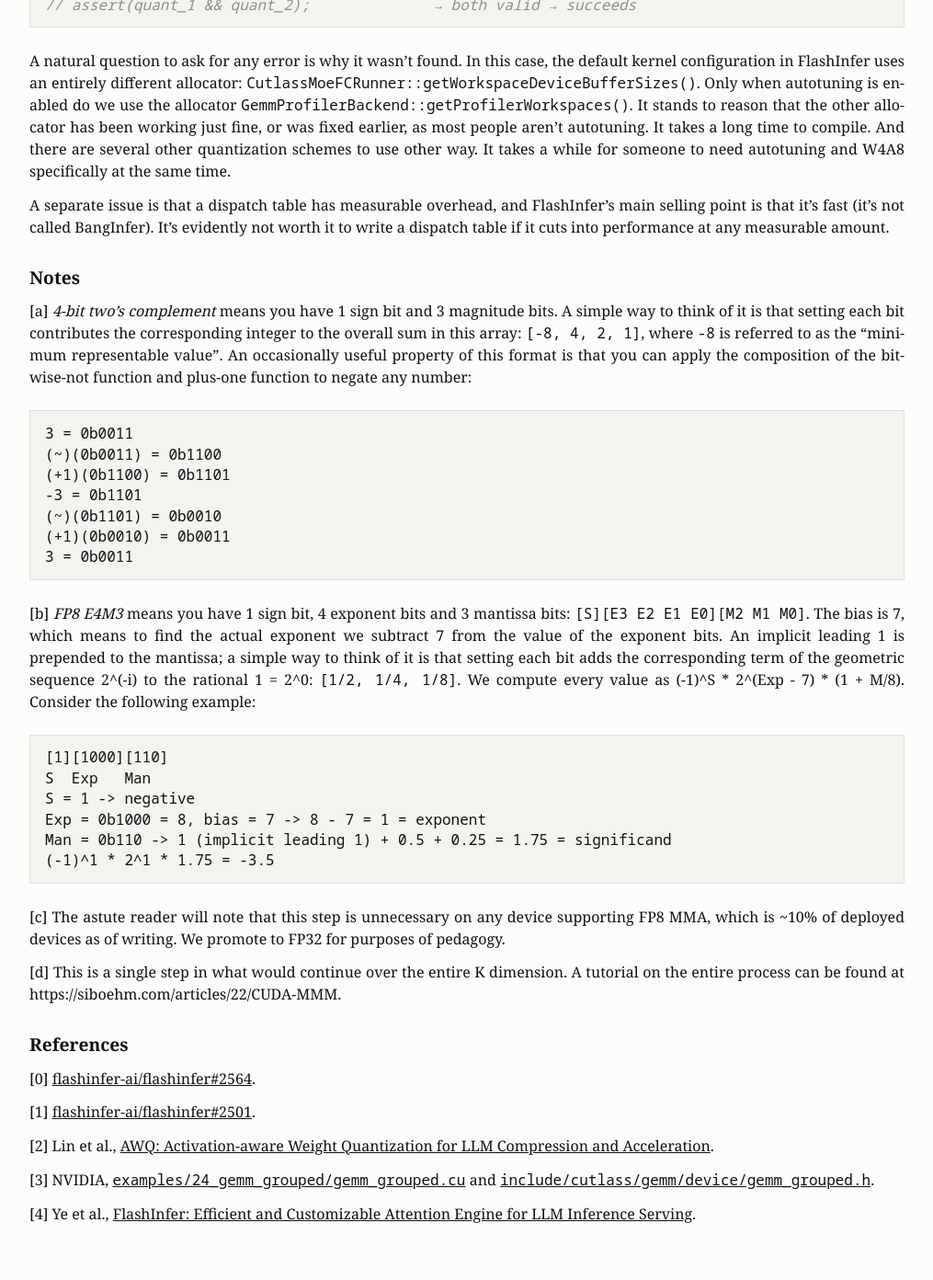
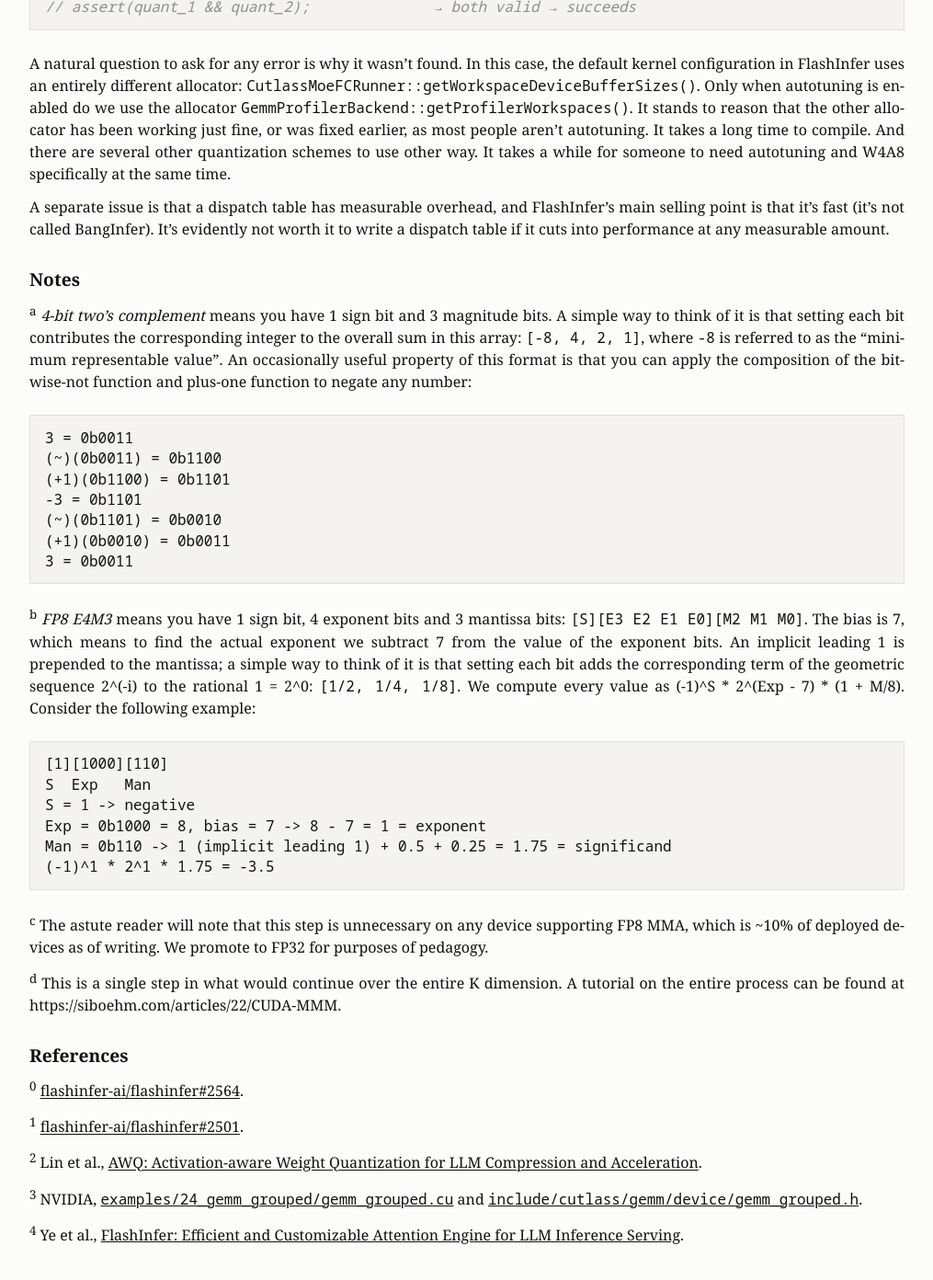
Before and after one commit to ccs668899/ccs668899.github.io, a Jekyll site: the page built from _posts/2026-04-10-flashinfer-allocator-consumer-mismatch.md, in a window 1280 px wide and 1400 px high, scrolled down 4481 px. Shown: the top 1392 px of the window at 92% size, without its empty margins (132-1147 px from the left). Built offline with Jekyll 4.4.1, drawn with Linux system fonts in a browser that asks for light colours; some of the changed text lies outside the part shown.

````diff
--- a/_posts/2026-04-10-flashinfer-allocator-consumer-mismatch.md
+++ b/_posts/2026-04-10-flashinfer-allocator-consumer-mismatch.md
@@ -12,7 +12,7 @@ We quantize to reduce memory footprint and bandwidth, and to unlock faster low-p
 
 There are many different quantization formats, but why? And which do we pick? This is a bit out of the scope of this post, but it suffices to say that each format lives somewhere along the independent dimensions of accuracy, throughput, and memory, and choosing which to use is mostly a matter of experimentation.
 
-For the purposes of this report, we need only concern ourselves with W4A8. W4A8 is groupwise-scaled signed-INT4 weights paired with per-tensor (or per-token) FP8 E4M3 activations, computed on FP8 tensor cores with an FP32 accumulator and a fused $s_W s_A$ output rescale. See the following bit trace[a][b][c][d]:
+For the purposes of this report, we need only concern ourselves with W4A8. W4A8 is groupwise-scaled signed-INT4 weights paired with per-tensor (or per-token) FP8 E4M3 activations, computed on FP8 tensor cores with an FP32 accumulator and a fused $s_W s_A$ output rescale. See the following bit trace<sup>a,b,c,d</sup>:
 
 ```asm
 0. Pack the weights into memory before inference.
@@ -190,7 +190,7 @@ A separate issue is that a dispatch table has measurable overhead, and FlashInfe
 
 ## Notes
 
-[a] *4-bit two's complement* means you have 1 sign bit and 3 magnitude bits. A simple way to think of it is that setting each bit contributes the corresponding integer to the overall sum in this array: `[-8, 4, 2, 1]`, where `-8` is referred to as the "minimum representable value". An occasionally useful property of this format is that you can apply the composition of the bitwise-not function and plus-one function to negate any number:
+<sup>a</sup> *4-bit two's complement* means you have 1 sign bit and 3 magnitude bits. A simple way to think of it is that setting each bit contributes the corresponding integer to the overall sum in this array: `[-8, 4, 2, 1]`, where `-8` is referred to as the "minimum representable value". An occasionally useful property of this format is that you can apply the composition of the bitwise-not function and plus-one function to negate any number:
 
 ```asm
 3 = 0b0011
@@ -202,7 +202,7 @@ A separate issue is that a dispatch table has measurable overhead, and FlashInfe
 3 = 0b0011
 ```
 
-[b] *FP8 E4M3* means you have 1 sign bit, 4 exponent bits and 3 mantissa bits: `[S][E3 E2 E1 E0][M2 M1 M0]`. The bias is 7, which means to find the actual exponent we subtract 7 from the value of the exponent bits. An implicit leading 1 is prepended to the mantissa; a simple way to think of it is that setting each bit adds the corresponding term of the geometric sequence 2^(-i) to the rational 1 = 2^0: `[1/2, 1/4, 1/8]`. We compute every value as (-1)^S * 2^(Exp - 7) * (1 + M/8). Consider the following example:
+<sup>b</sup> *FP8 E4M3* means you have 1 sign bit, 4 exponent bits and 3 mantissa bits: `[S][E3 E2 E1 E0][M2 M1 M0]`. The bias is 7, which means to find the actual exponent we subtract 7 from the value of the exponent bits. An implicit leading 1 is prepended to the mantissa; a simple way to think of it is that setting each bit adds the corresponding term of the geometric sequence 2^(-i) to the rational 1 = 2^0: `[1/2, 1/4, 1/8]`. We compute every value as (-1)^S * 2^(Exp - 7) * (1 + M/8). Consider the following example:
 
 ```asm
 [1][1000][110]
@@ -213,18 +213,18 @@ Man = 0b110 -> 1 (implicit leading 1) + 0.5 + 0.25 = 1.75 = significand
 (-1)^1 * 2^1 * 1.75 = -3.5
 ```
 
-[c] The astute reader will note that this step is unnecessary on any device supporting FP8 MMA, which is ~10% of deployed devices as of writing. We promote to FP32 for purposes of pedagogy.
+<sup>c</sup> The astute reader will note that this step is unnecessary on any device supporting FP8 MMA, which is ~10% of deployed devices as of writing. We promote to FP32 for purposes of pedagogy.
 
-[d] This is a single step in what would continue over the entire K dimension. A tutorial on the entire process can be found at https://siboehm.com/articles/22/CUDA-MMM.
+<sup>d</sup> This is a single step in what would continue over the entire K dimension. A tutorial on the entire process can be found at https://siboehm.com/articles/22/CUDA-MMM.
 
 ## References
 
-[0] [flashinfer-ai/flashinfer#2564](https://github.com/flashinfer-ai/flashinfer/pull/2564).
+<sup>0</sup> [flashinfer-ai/flashinfer#2564](https://github.com/flashinfer-ai/flashinfer/pull/2564).
 
-[1] [flashinfer-ai/flashinfer#2501](https://github.com/flashinfer-ai/flashinfer/issues/2501).
+<sup>1</sup> [flashinfer-ai/flashinfer#2501](https://github.com/flashinfer-ai/flashinfer/issues/2501).
 
-[2] Lin et al., [AWQ: Activation-aware Weight Quantization for LLM Compression and Acceleration](https://arxiv.org/abs/2306.00978).
+<sup>2</sup> Lin et al., [AWQ: Activation-aware Weight Quantization for LLM Compression and Acceleration](https://arxiv.org/abs/2306.00978).
 
-[3] NVIDIA, [`examples/24_gemm_grouped/gemm_grouped.cu`](https://github.com/NVIDIA/cutlass/blob/main/examples/24_gemm_grouped/gemm_grouped.cu) and [`include/cutlass/gemm/device/gemm_grouped.h`](https://github.com/NVIDIA/cutlass/blob/main/include/cutlass/gemm/device/gemm_grouped.h).
+<sup>3</sup> NVIDIA, [`examples/24_gemm_grouped/gemm_grouped.cu`](https://github.com/NVIDIA/cutlass/blob/main/examples/24_gemm_grouped/gemm_grouped.cu) and [`include/cutlass/gemm/device/gemm_grouped.h`](https://github.com/NVIDIA/cutlass/blob/main/include/cutlass/gemm/device/gemm_grouped.h).
 
-[4] Ye et al., [FlashInfer: Efficient and Customizable Attention Engine for LLM Inference Serving](https://arxiv.org/abs/2501.01005).
+<sup>4</sup> Ye et al., [FlashInfer: Efficient and Customizable Attention Engine for LLM Inference Serving](https://arxiv.org/abs/2501.01005).
````
